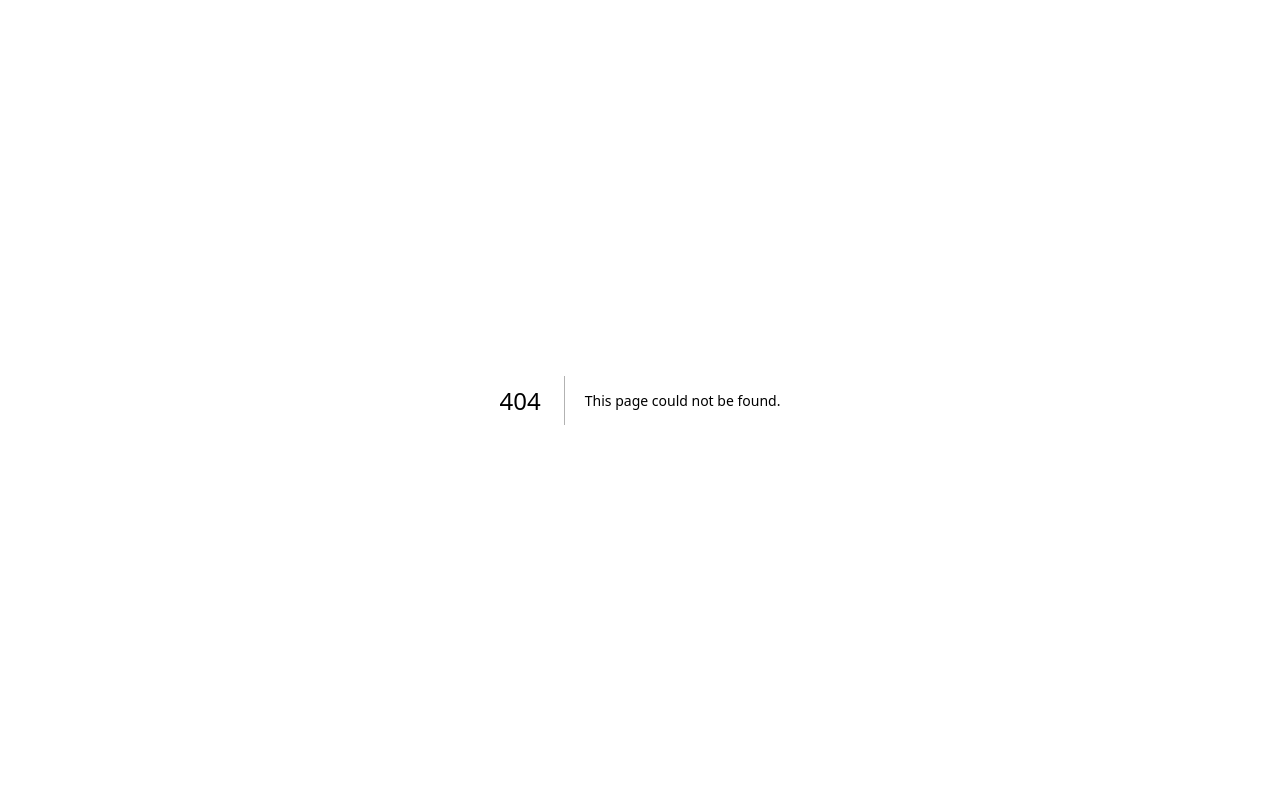
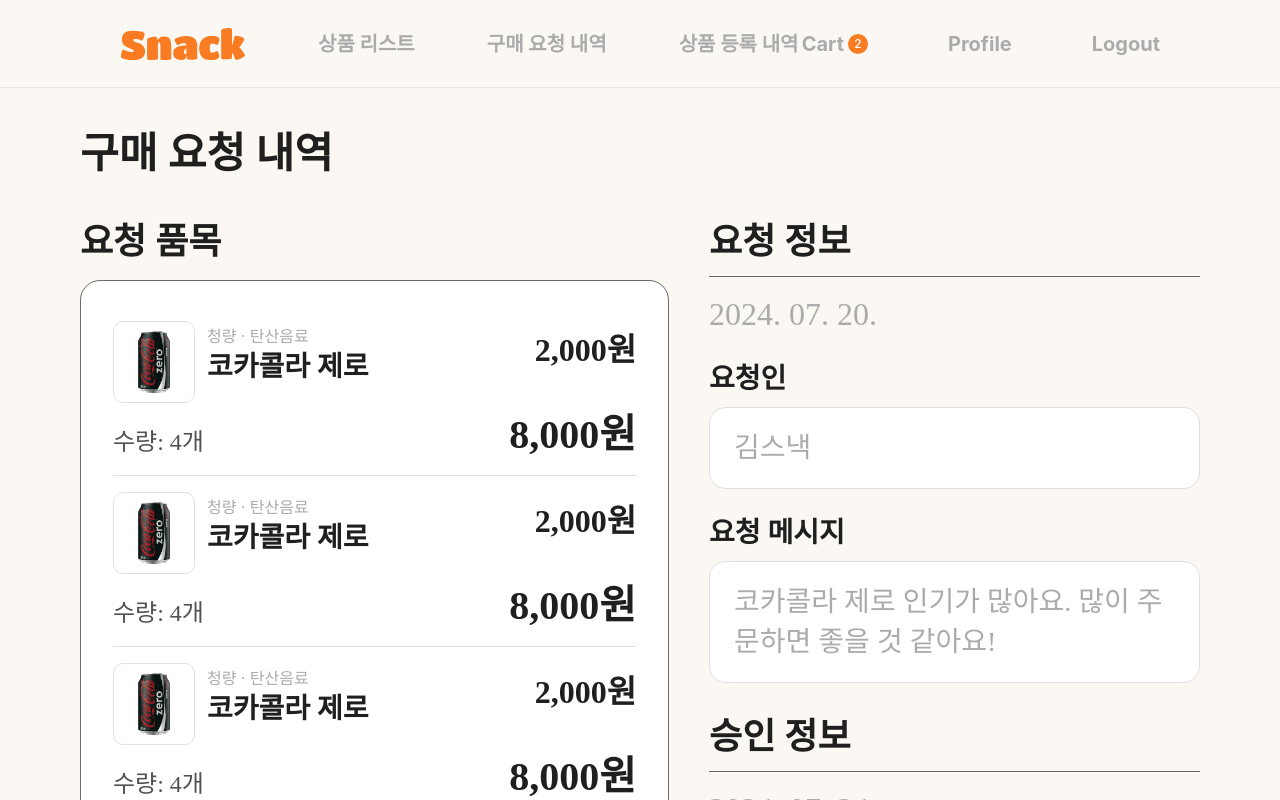
Before and after one commit to Codeit-Snack/frontend, a Next.js app: page /purchase-request-detail in a window 1280 px wide. Before the commit this address had no page. Shown: the top 800 px of the page. Built offline with nearby package versions, Linux system fonts and the light colour scheme; a web font is replaced by a local one.

Commit message:
[fix]url경로수정및isDesktop훅변경경

```diff
--- a/src/app/purchase_request_detail/page.tsx
+++ b/src/app/purchase-request-detail/page.tsx
@@ -1,11 +1,12 @@
 "use client";
 
-import { useEffect, useMemo, useState } from "react";
+import { useMemo, useState } from "react";
 import Image from "next/image";
 import { ChevronUp } from "lucide-react";
 import { Header, CONTENT_PADDING_X } from "@/components/header";
 import { Button } from "@/components/ui/button";
 import { useDevice } from "@/hooks/use-device";
+import { useMediaQuery } from "@/hooks/use-media-query";
 import { cn } from "@/lib/utils";
 import { APPROVAL_INFO, DETAIL_ITEMS, REQUEST_INFO } from "./_data";
 
@@ -28,18 +29,9 @@
 
 export default function PurchaseRequestDetailPage() {
   const device = useDevice();
-  const [isDesktop, setIsDesktop] = useState(false);
+  const isDesktop = useMediaQuery("(min-width: 1280px)");
   const [requestOpen, setRequestOpen] = useState(true);
   const [approvalOpen, setApprovalOpen] = useState(true);
-
-  useEffect(() => {
-    const checkDesktop = () => {
-      setIsDesktop(window.innerWidth >= 1280);
-    };
-    checkDesktop();
-    window.addEventListener("resize", checkDesktop);
-    return () => window.removeEventListener("resize", checkDesktop);
-  }, []);
 
   const useAccordion = !isDesktop;
   const totalCount = useMemo(
```
Also changed, not shown: src/app/purchase-request-detail/_data.ts (renamed from src/app/purchase_request_detail/_data.ts), src/app/purchase-request-detail/_types.ts (renamed from src/app/purchase_request_detail/_types.ts), src/app/purchase-request-detail/layout.tsx (renamed from src/app/purchase_request_detail/layout.tsx).
